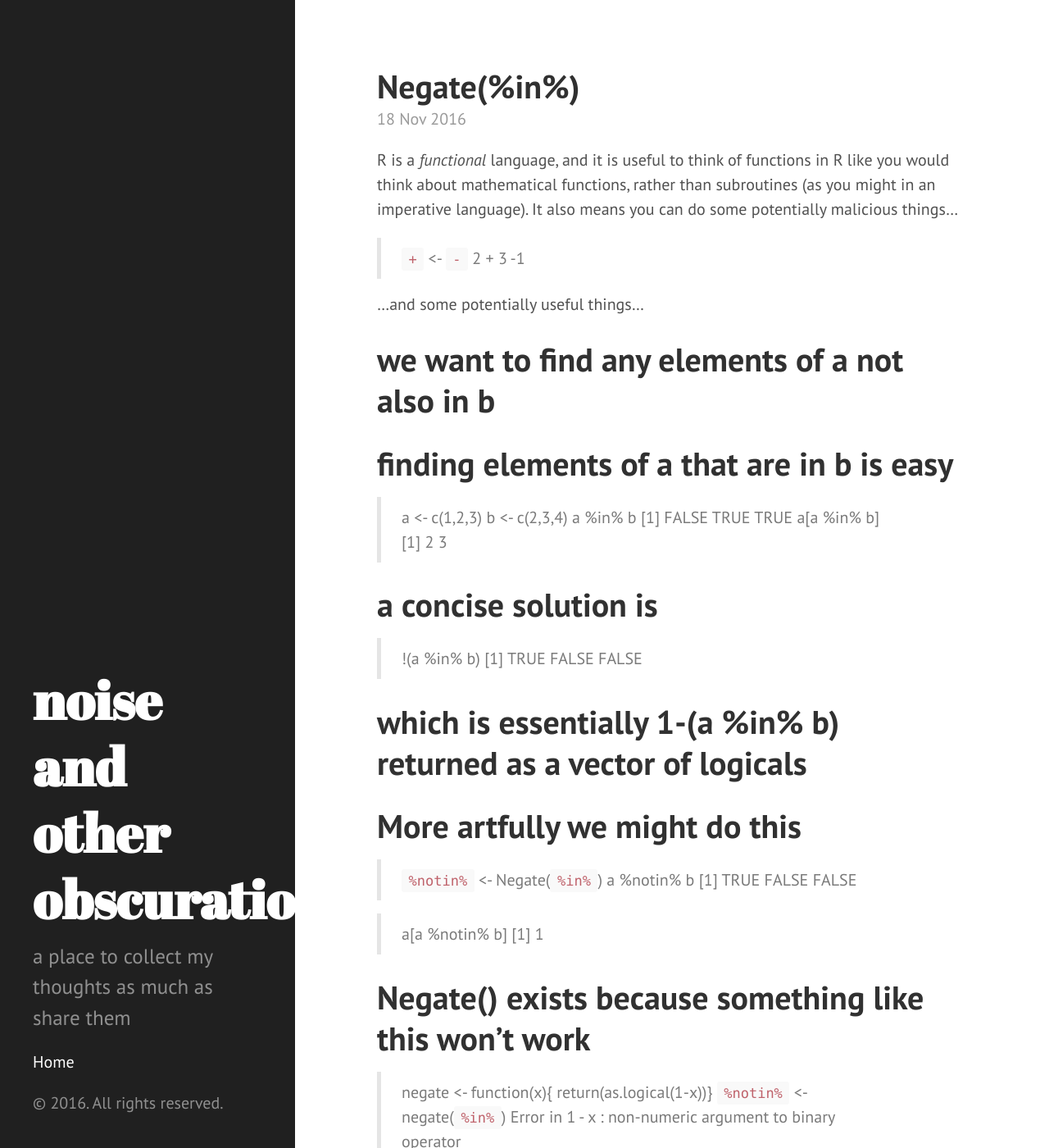
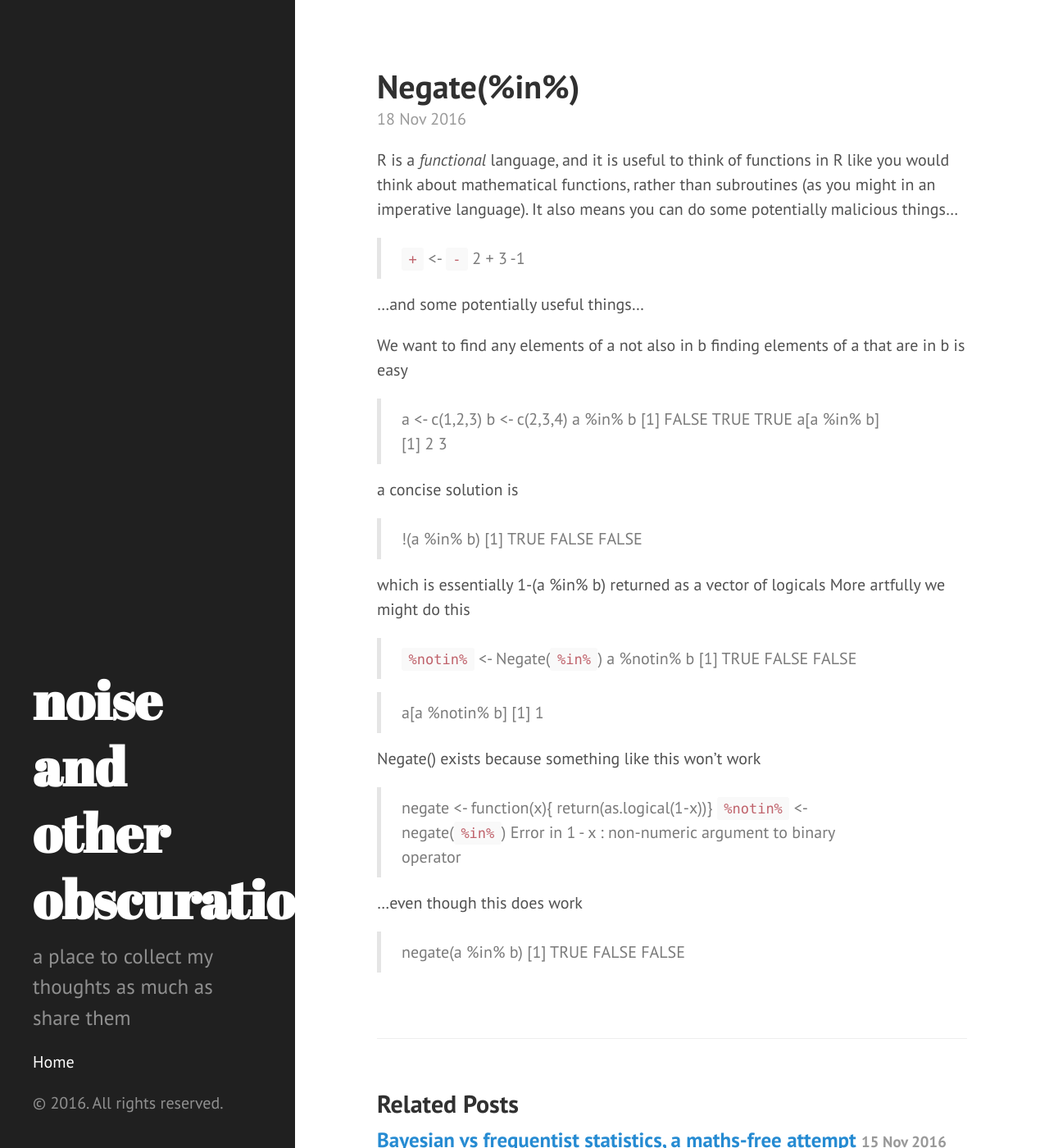
Before and after one commit to ABindoff/ABindoff.github.io, a Jekyll site: the page built from _posts/2016-11-18-functional-programming.markdown, in a window 1280 px wide and 1400 px high. Shown: the whole window at 82% size. Built offline with Jekyll 4.4.1, drawn with Linux system fonts in a browser that asks for light colours; some of the changed text lies outside the part shown.

Commit message:
took out # from comments (headers in markdown)

```diff
--- a/_posts/2016-11-18-functional-programming.markdown
+++ b/_posts/2016-11-18-functional-programming.markdown
@@ -12,8 +12,8 @@ R is a *functional* language, and it is useful to think of functions in R like y
 
 ...and some potentially useful things...
 
-# we want to find any elements of a not also in b
-# finding elements of a that are in b is easy
+We want to find any elements of a not also in b
+finding elements of a that are in b is easy
 > a <- c(1,2,3)
 > b <- c(2,3,4)
 > a %in% b
@@ -22,12 +22,12 @@ R is a *functional* language, and it is useful to think of functions in R like y
 [1] 2 3
 
 
-# a concise solution is
+a concise solution is
 > !(a %in% b)
 [1]  TRUE FALSE FALSE
 
-# which is essentially 1-(a %in% b) returned as a vector of logicals
-# More artfully we might do this
+which is essentially 1-(a %in% b) returned as a vector of logicals
+More artfully we might do this
 
 > `%notin%` <- Negate(`%in%`)
 > a %notin% b
@@ -36,13 +36,13 @@ R is a *functional* language, and it is useful to think of functions in R like y
 > a[a %notin% b]
 [1] 1
 
-# Negate() exists because something like this won't work
+Negate() exists because something like this won't work
 > negate <- function(x){ return(as.logical(1-x))}
 > `%notin%` <- negate(`%in%`)
 Error in 1 - x : non-numeric argument to binary operator
 
 
 
-# even though this does work
+...even though this does work
 > negate(a %in% b)
 [1]  TRUE FALSE FALSE
```
